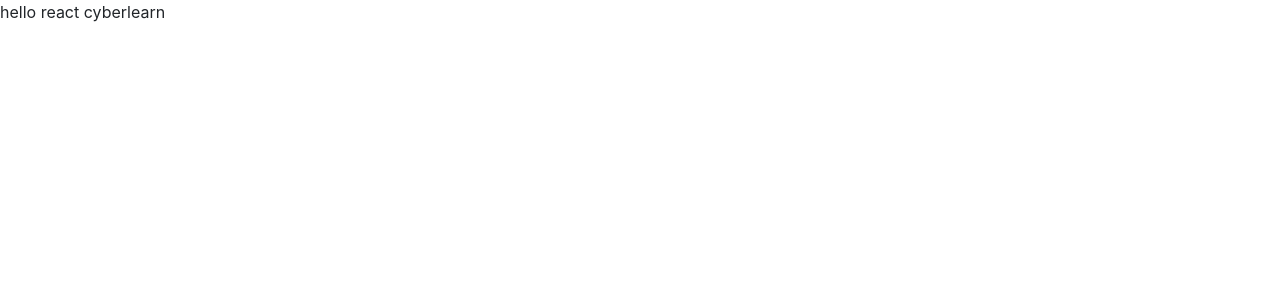
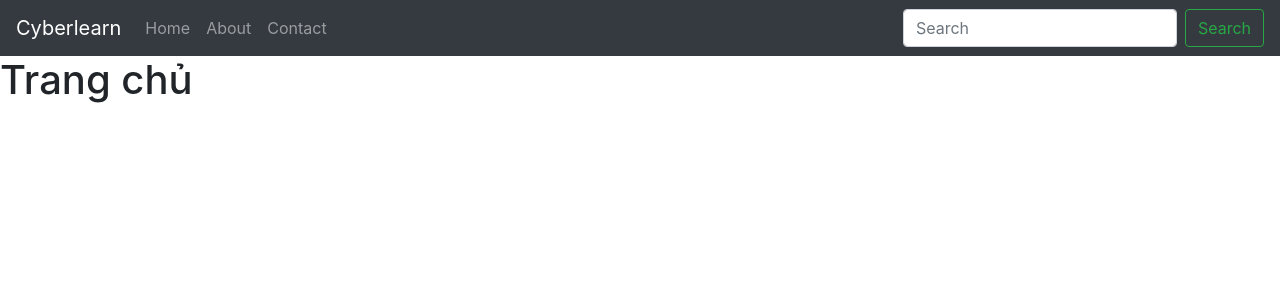
Before and after one commit to HiepHoang2190/ReacttJs-Cyber-K4, a React (Create React App) app: page / in a window 1280 px wide. Shown: the top 300 px of the page. Built offline with nearby package versions, Linux system fonts and the light colour scheme.

Commit message:
video2_reactRouterDom_chia_route

```diff
--- a/src/App.js
+++ b/src/App.js
@@ -1,10 +1,24 @@
 import React from 'react';
+import { Route, Routes } from 'react-router-dom';
+import Header from './components/Home/Header/Header';
+import About from './pages/About/About'
+import Contact from './pages/Contact/Contact'
+import Home from './pages/Home/Home'
 
 function App() {
   return (
-    <div className="App">
-      hello react cyberlearn
+    <div>
+      <Header />
+      <Routes>
+        <Route path='/home' element={<Home />} />
+        <Route path='/contact' element={<Contact/>} />
+        <Route path='/about' element={<About/>} />
+        <Route path='/' element={<Home/>} />
+      </Routes>
+
     </div>
+
+
   );
 }
 
--- /dev/null
+++ b/src/components/Home/Header/Header.js
@@ -0,0 +1,28 @@
+import React from 'react'
+import { Link } from "react-router-dom";
+export default function Header() {
+    return (
+        <nav className="navbar navbar-expand-sm navbar-dark bg-dark">
+            <a className="navbar-brand" href="/">Cyberlearn</a>
+            <button className="navbar-toggler d-lg-none" type="button" data-toggle="collapse" data-target="#collapsibleNavId" aria-controls="collapsibleNavId" aria-expanded="false" aria-label="Toggle navigation" />
+            <div className="collapse navbar-collapse" id="collapsibleNavId">
+                <ul className="navbar-nav mr-auto mt-2 mt-lg-0">
+                    <li className="nav-item">
+                        <Link className="nav-link" to="/home">Home </Link>
+                    </li>
+                    <li className="nav-item">
+                        <Link className="nav-link" to="/about">About</Link>
+                    </li>
+                    <li className="nav-item dropdown">
+                    <Link className="nav-link" to="/contact">Contact</Link>
+                    </li>
+                </ul>
+                <form className="form-inline my-2 my-lg-0">
+                    <input className="form-control mr-sm-2" type="text" placeholder="Search" />
+                    <button className="btn btn-outline-success my-2 my-sm-0" type="submit">Search</button>
+                </form>
+            </div>
+        </nav>
+
+    )
+}
--- a/src/index.js
+++ b/src/index.js
@@ -8,10 +8,14 @@ import reportWebVitals from './reportWebVitals';
 import store from './redux/configStore'
 import { Provider } from 'react-redux';
 
+import { BrowserRouter as Router } from "react-router-dom";
 const root = ReactDOM.createRoot(document.getElementById('root'));
 root.render(
   <Provider store={store}>
-    <App />
+    <Router>
+      <App />
+    </Router>
+
   </Provider>
 );
 
--- /dev/null
+++ b/src/pages/About/About.js
@@ -0,0 +1,10 @@
+import React from 'react'
+
+ function About() {
+    return (
+        <div>
+            <h1>About</h1>
+        </div>
+    )
+}
+export default About
--- /dev/null
+++ b/src/pages/Contact/Contact.js
@@ -0,0 +1,9 @@
+import React from 'react'
+
+export default function Contact() {
+    return (
+        <div>
+            <h1>Liên hệ</h1>
+        </div>
+    )
+}
--- /dev/null
+++ b/src/pages/Home/Home.js
@@ -0,0 +1,9 @@
+import React from 'react'
+
+export default function Home() {
+    return (
+        <div>
+            <h1>Trang chủ</h1>
+        </div>
+    )
+}
```
